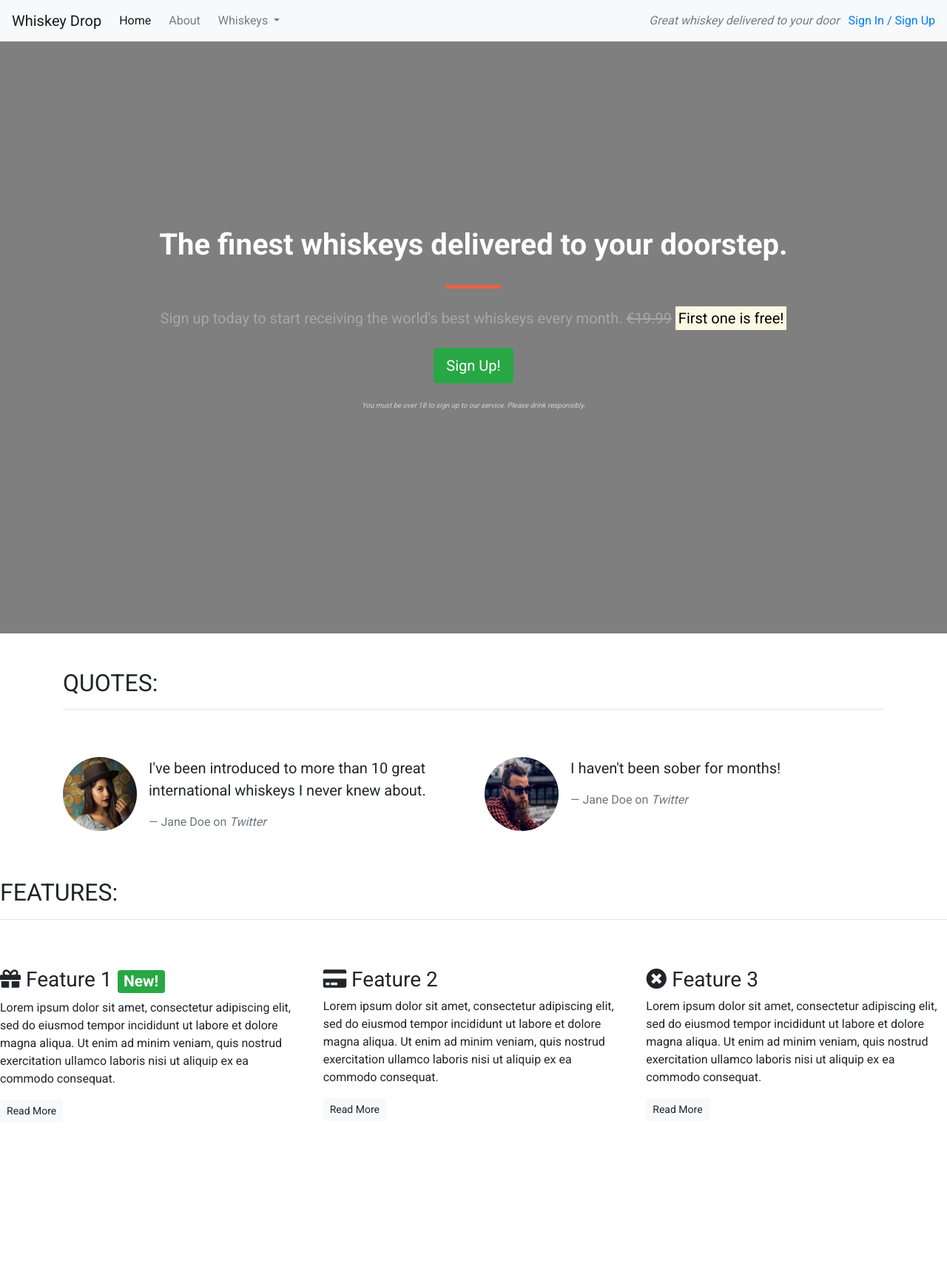
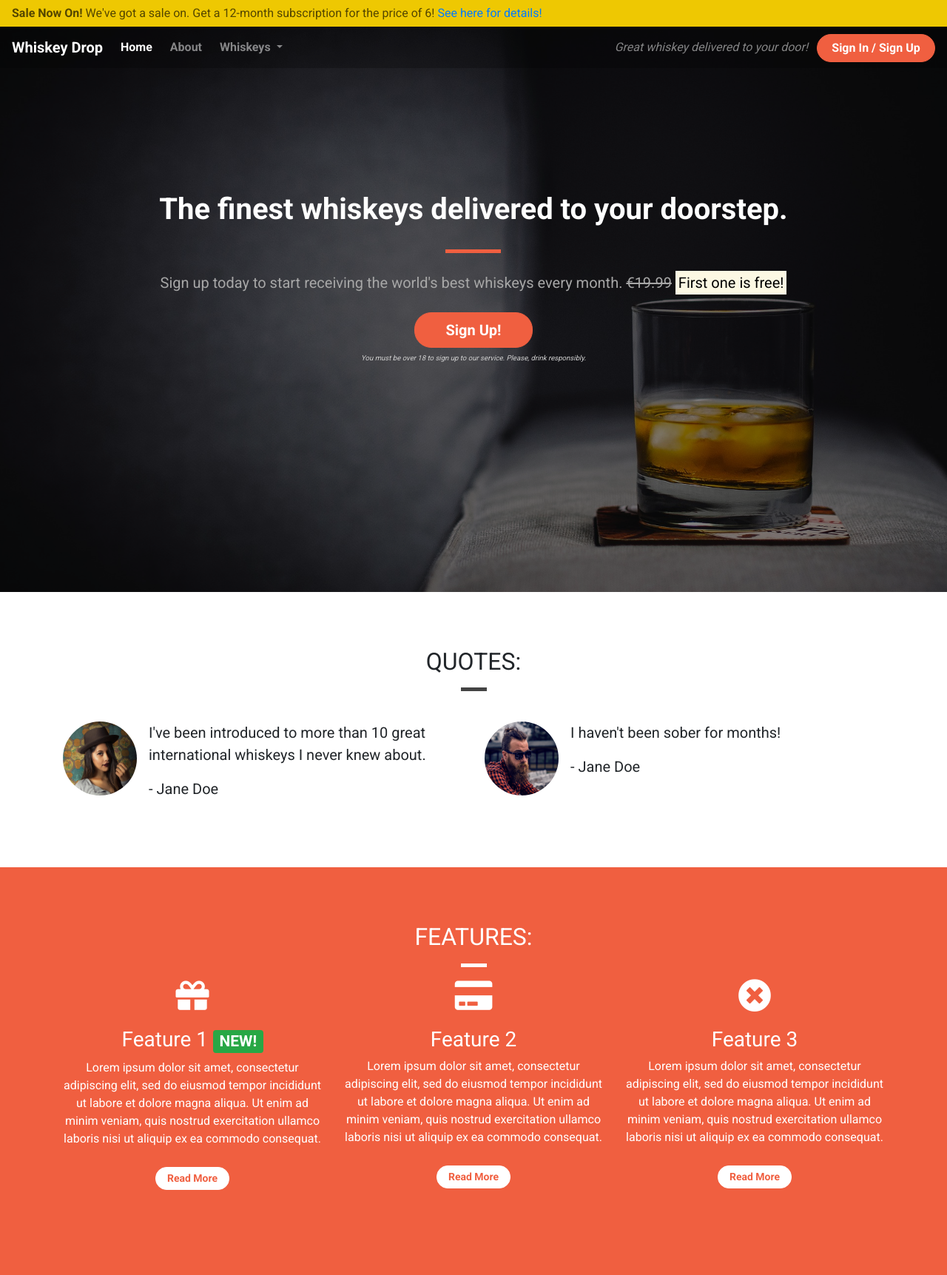
Before and after one commit to juanchitopimo/bootstrap-2, a plain HTML site: page index.html in a window 1280 px wide. Shown: the whole page at 74% size. Before the commit the page ends 1533 px from the top, so only its background shows below. Drawn offline with nearby package versions, Linux system fonts and the light colour scheme; files that its build step writes are made by us from their sources.

Commit message:
fixed linking issue with the css and hero image

```diff
--- a/assets/style.css
+++ b/assets/style.css
@@ -4,12 +4,19 @@ body {
 
 /* Containers */
 
+.container-wrapper {}
+
+.container-wrapper--red {
+    background-color: #f05f40;
+    color: white;
+}
+
 .alert-container {}
 
 .callout-container {
     height: 100vh;
 
-    background: url('../images/whiskey-background.jpg') no-repeat center center fixed;
+    background: url('../images/whiskey-background.jpg') no-repeat bottom right fixed;
     -webkit-background-size: cover;
     -moz-background-size: cover;
     -o-background-size: cover;
@@ -31,26 +38,41 @@ body {
     background-color: rgba(0, 0, 0, 0.5);
 }
 
-.quotes-container {}
-
-.features-container {}
-
-/* Block dividers */
-
-.block-divider {
-    width: 75px;
-    height: 5px;
-    border: 0;
-    background-color: #444;
+.content-container {
+    padding-top: 75px;
+    padding-bottom: 75px;
 }
 
-.block-divider--orange {
-    background-color: #f05f40;
+/* Navbar */
+
+.navalert-container {
+    position: absolute;
+    top: 0;
+    left: 0;
+    z-index: 1;
+    padding-left: 0;
+    padding-right: 0;
 }
 
-.block-divider--short {
-    width: 35px;
+.navbar {
+    margin-bottom: 0;
+    width: 100%;
+    background-color: rgba(0, 0, 0, .25);
+    border: 0;
 }
+
+.navbar .navbar-toggler {
+    border: 0;
+}
+
+.navbar .navbar-brand {
+    font-weight: bold;
+}
+
+.navbar .navbar-nav a {
+    font-weight: bold;
+}
+
 
 /* Jumbotron */
 
@@ -76,6 +98,27 @@ body {
     color: #d0d0d0;
 }
 
+/* Block dividers */
+
+.block-divider {
+    width: 75px;
+    height: 5px;
+    border: 0;
+    background-color: #444;
+}
+
+.block-divider--orange {
+    background-color: #f05f40;
+}
+
+.block-divider--white {
+    background-color: white;
+}
+
+.block-divider--short {
+    width: 35px;
+}
+
 /* Buttons */
 
 .btn--cta {
@@ -98,3 +141,61 @@ body {
     border-color: #df4929;
     color: white;
 }
+
+/* Alert */
+
+.alert-container .col-12 {
+    padding-left: 0;
+    padding-right: 0;
+}
+
+.site-wide-alert {
+    color: #544600;
+    background-color: #eec802;
+    border-color: #eec802;
+    padding: 5px 15px;
+    margin-bottom: 0;
+    border: 1px solid transparent;
+    border-radius: 0;
+}
+
+/* Page Headers */
+
+.page-header {
+    margin-bottom: 0;
+    border-bottom: 0;
+    text-align: center;
+}
+
+.page-header h2 {
+    margin-top: 0;
+}
+
+/* Quotes */
+
+.quotes .page-header {
+    margin-bottom: 25px;
+}
+
+/* Features */
+
+.feature {
+    text-align: center;
+    margin-bottom: 40px;
+}
+
+.feature i {
+    margin-bottom: 20px;
+    font-size: 45px;
+    line-height: 45px;
+}
+
+.feature .btn {
+    background-color: white;
+    border-color: white;
+    border-radius: 15px;
+    min-width: 100px;
+    font-weight: bold;
+    margin-top: 10px;
+    color: #f05f40;
+}
--- a/index.html
+++ b/index.html
@@ -3,19 +3,27 @@
 
 <head>
     <meta charset="utf-8">
+    <title>Whiskey Drop | Taste a new whiskey every month</title>
     <meta name="viewport" content="width=device-width, initial-scale=1.0">
-    <title>Whiskey Drop | Taste a new whiskey every month</title>
     <link rel="stylesheet" href="https://maxcdn.bootstrapcdn.com/bootstrap/4.1.3/css/bootstrap.min.css">
     <link rel="stylesheet" href="https://use.fontawesome.com/releases/v5.6.1/css/all.css" integrity="sha384-gfdkjb5BdAXd+lj+gudLWI+BXq4IuLW5IT+brZEZsLFm++aCMlF1V92rMkPaX4PP" crossorigin="anonymous">
     <link href="https://fonts.googleapis.com/css?family=Roboto:400,700" rel="stylesheet">
-    <link rel="stylesheet" href="css/style.css" type="text/css" />
+    <link rel="stylesheet" href="assets/style.css" type="text/css" />
 </head>
 
 <body>
-    <!--Nav-->
-    <nav class="navbar navbar-light navbar-expand-sm bg-light">
-        <a href="/" class="navbar-brand">
-                    Whiskey Drop</a>
+    <div class="container-fluid navalert-container">
+        <div class="container-fluid alert-container">
+            <div class="row d-none d-sm-block">
+                <div class="col-12">
+                    <div class="site-wide-alert alert alert-warning">
+                        <strong>Sale Now On!</strong> We've got a sale on. Get a 12-month subscription for the price of 6! <a href="">See here for details!</a>
+                    </div>
+                </div>
+            </div>
+        </div>
+        <nav class="navbar navbar-dark navbar-expand-sm">
+            <a href="/" class="navbar-brand">Whiskey Drop</a>
 
             <button class="navbar-toggler ml-auto" type="button" data-toggle="collapse" data-target="#navbarNavDropdown" aria-controls="navbarNavDropdown" aria-expanded="false" aria-label="Toggle navigation">
         <span class="navbar-toggler-icon"></span></button>
@@ -23,7 +31,7 @@
             <div class="collapse navbar-collapse" id="navbarNavDropdown">
                 <ul class="navbar-nav mr-auto">
                     <li class="active nav-item mr-2"><a class="nav-link" href="/">Home</a></li>
-                <li class="nav-item mr-2"><a class="nav-link" href="">About</a></li>
+                    <li class="nav-item mr-2"><a class="nav-link" href="/about">About</a></li>
                     <li class="nav-item dropdown">
                         <a class="nav-link dropdown-toggle" href="#" id="navbarDropdownMenuLink" role="button" data-toggle="dropdown" aria-haspopup="true" aria-expanded="false">
           Whiskeys
@@ -36,24 +44,15 @@
                         </div>
                     </li>
 
-                <li class="nav-item mr-2 d-block d-sm-none"><a class="nav-link" href="">Sign In / Sign Up</a></li>
+                    <li class="nav-item mr-2 d-block d-sm-none"><a class="nav-link" href="/login">Sign In / Sign Up</a></li>
                 </ul>
             </div>
             <div class="d-none d-md-block">
-            <p class="navbar-text my-auto mr-2"><i>Great whiskey delivered to your door</i></p>
-            <a href="/login">Sign In / Sign Up</a>
+                <p class="navbar-text my-auto mr-2"><i>Great whiskey delivered to your door!</i></p>
+                <a href="/login" class="btn btn--cta btn--red">Sign In / Sign Up</a>
             </div>
-        <!--</div>-->
         </nav>
-    <!--<div class="container alert-container">-->
-    <!--    <div class="row d-none d-sm-block">-->
-    <!--        <div class="col-12">-->
-    <!--            <div class="alert alert-warning">-->
-    <!--                <strong>Sale Now On!</strong> We've got a sale on. Get a 12 month subscription for the price of 6! <a href="">See here for more details</a>-->
-    <!--            </div>-->
-    <!--        </div>-->
-    <!--    </div>-->
-    <!--</div>-->
+    </div>
     <div class="container-fluid callout-container">
         <!-- Callout -->
         <div class="opaque-overlay">&nbsp;</div>
@@ -66,21 +65,22 @@
                         <s class="d-none d-sm-inline">€19.99</s>
                         <span class="d-inline d-sm-none"><br></span>
                         <strong><mark>First one is free!</mark></strong></p>
-                    <p><button class="btn btn-lg btn-success" data-toggle="modal" data-target="#signUpModal">Sign Up!</button></p>
-                    <p class="text-muted"><small>You must be over 18 to sign up to our service. Please drink responsibly.</small></p>
+                    <button class="btn btn-lg btn--cta btn--red" data-toggle="modal" data-target="#signUpModal">Sign Up!</button>
+                    <p class="text-muted"><small>You must be over 18 to sign up to our service. Please, drink responsibly.</small></p>
                 </section>
             </div>
         </div>
+        <!-- /.callout -->
     </div>
-    <!-- /.callout -->
 
     <!-- Quotes -->
-    <div class="container quotes-container">
+    <div class="container-wrapper">
+        <div class="container quotes-container content-container">
             <section class="quotes">
                 <div class="row">
-                <div class="col-12 my-5">
+                    <div class="col-12 page-header">
                         <h2 class="text-uppercase">Quotes:</h2>
-                    <hr />
+                        <hr class="block-divider block-divider--short">
                     </div>
                 </div>
                 <div class="row">
@@ -92,7 +92,7 @@
                             <div class="media-body">
                                 <blockquote class="blockquote">
                                     <p>I've been introduced to more than 10 great international whiskeys I never knew about.</p>
-                                <footer class="blockquote-footer">Jane Doe on <cite title="Twitter">Twitter</cite></footer>
+                                    <p>- Jane Doe</p>
                                 </blockquote>
                             </div>
                         </div>
@@ -105,51 +105,54 @@
                             <div class="media-body">
                                 <blockquote class="blockquote">
                                     <p>I haven't been sober for months!</p>
-                                <footer class="blockquote-footer">Jane Doe on <cite title="Twitter">Twitter</cite></footer>
+                                    <p>- Jane Doe</p>
                                 </blockquote>
                             </div>
                         </div>
                     </div>
                 </div>
             </section>
+            <!-- /.quotes -->
         </div>
-    <!-- /.quotes -->
+    </div>
 
     <!-- Features -->
-    <div class="features-container">
+    <div class="container-wrapper container-wrapper--red">
+        <div class="container features-container content-container">
             <section class="features">
                 <div class="row">
-                <div class="col-12 my-5">
+                    <div class="col-12 page-header">
                         <h2 class="text-uppercase">Features:</h2>
-                    <hr />
+                        <hr class="block-divider block-divider--short block-divider--white">
                     </div>
                 </div>
                 <div class="row">
                     <div class="col-12 col-md-6 col-lg-4">
                         <div class="feature">
-                        <h3><i class="fas fa-gift d-none d-sm-inline"></i> Feature 1 <span class="badge badge-success">New!</span></h3>
+                            <h3><i class="fas fa-gift d-none d-sm-block"></i> Feature 1 <span class="badge badge-success">NEW!</span></h3>
                             <p>Lorem ipsum dolor sit amet, consectetur adipiscing elit, sed do eiusmod tempor incididunt ut labore et dolore magna aliqua. Ut enim ad minim veniam, quis nostrud exercitation ullamco laboris nisi ut aliquip ex ea commodo consequat.</p>
                             <p><a class="btn btn-sm btn-light" href="">Read More</a></p>
                         </div>
                     </div>
                     <div class="col-12 col-md-6 col-lg-4">
                         <div class="feature">
-                        <h3><i class="fas fa-credit-card d-none d-sm-inline"></i> Feature 2</h3>
+                            <h3><i class="fas fa-credit-card d-none d-sm-block"></i> Feature 2</h3>
                             <p>Lorem ipsum dolor sit amet, consectetur adipiscing elit, sed do eiusmod tempor incididunt ut labore et dolore magna aliqua. Ut enim ad minim veniam, quis nostrud exercitation ullamco laboris nisi ut aliquip ex ea commodo consequat.</p>
                             <p><a class="btn btn-sm btn-light" href="">Read More</a></p>
                         </div>
                     </div>
                     <div class="col-12 d-md-none d-lg-block col-lg-4">
                         <div class="feature">
-                        <h3><i class="fas fa-times-circle d-none d-sm-inline"></i> Feature 3</h3>
+                            <h3><i class="fas fa-times-circle d-none d-sm-block"></i> Feature 3</h3>
                             <p>Lorem ipsum dolor sit amet, consectetur adipiscing elit, sed do eiusmod tempor incididunt ut labore et dolore magna aliqua. Ut enim ad minim veniam, quis nostrud exercitation ullamco laboris nisi ut aliquip ex ea commodo consequat.</p>
                             <p><a class="btn btn-sm btn-light" href="">Read More</a></p>
                         </div>
                     </div>
                 </div>
             </section>
+            <!-- /.features -->
         </div>
-    <!-- /.features -->
+    </div>
 
     <div class="modal" tabindex="-1" role="dialog" id="signUpModal">
         <div class="modal-dialog" role="document">
```
Also changed, not shown: .devcontainer/devcontainer.json (deleted), images/whiskey-background.jpg (renamed from images/whiskey-background.jpeg), 5 other files. Lines whose indentation alone changed are shown as unchanged.
